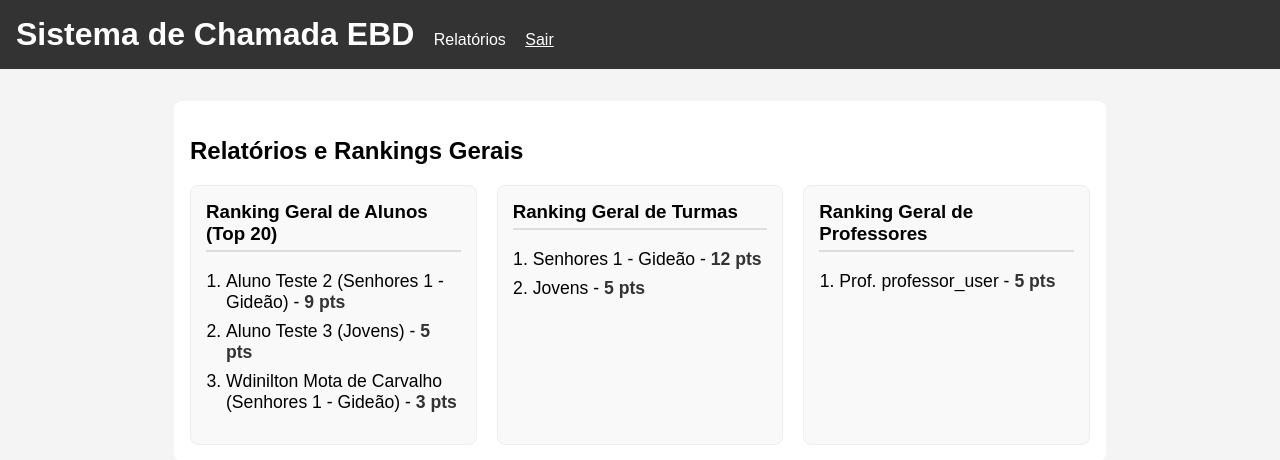
After one commit to WdyCarvalho/SISTEMA-10---EBD, a Django app: page /relatorios/ in a window 1280 px wide. The commit adds this page. Shown: the top 460 px of the page. Run offline with Django 5.2, Linux system fonts and the light colour scheme; a user stored in the database is signed in; data comes from the database, SQL or seed files in the repository; both versions use the stored data as it was after the commit.

Commit message:
Sistema Finalizado e funcionando

```diff
--- a/config/settings.py
+++ b/config/settings.py
@@ -66,6 +66,9 @@ TEMPLATES = [
                 'django.template.context_processors.request',
                 'django.contrib.auth.context_processors.auth',
                 'django.contrib.messages.context_processors.messages',
+
+                #ADICIONADO POR MIM:
+                'core.context_processors.permissoes_context',
             ],
         },
     },
@@ -131,7 +134,7 @@ DEFAULT_AUTO_FIELD = 'django.db.models.BigAutoField'
 # ... (no final do arquivo) ...
 
 # Para onde o Django redireciona após um login BEM-SUCEDIDO
-LOGIN_REDIRECT_URL = 'dashboard' # 'dashboard' é o 'name' que demos à nossa URL principal
+LOGIN_REDIRECT_URL = 'login_router' # 'dashboard' é o 'name' que demos à nossa URL principal
 
 # Para onde o Django redireciona após o usuário SAIR (logout)
 LOGOUT_REDIRECT_URL = 'login' # 'login' é o 'name' da nossa URL de login
--- /dev/null
+++ b/core/context_processors.py
@@ -0,0 +1,21 @@
+# core/context_processors.py
+
+def permissoes_context(request):
+    """
+    Este processador injeta informações de permissão em todos os templates.
+    """
+    is_professor = False
+    is_aluno = False
+
+    if request.user.is_authenticated:
+        # Verifica se está no grupo "Professores"
+        is_professor = request.user.groups.filter(name='Professores').exists()
+
+        # Verifica se o usuário está ligado a um 'Aluno'
+        # (usando a relação 'aluno' que criamos no models.py)
+        is_aluno = hasattr(request.user, 'aluno')
+
+    return {
+        'is_professor': is_professor,
+        'is_aluno': is_aluno,
+    }
--- a/core/urls.py
+++ b/core/urls.py
@@ -12,4 +12,14 @@ urlpatterns = [
     # ex: /turma/1/chamada/
     # O 'turma_id' será passado para a view
     path('turma/<int:turma_id>/chamada/', views.pagina_chamada, name='pagina_chamada'),
+
+    path('relatorios/', views.pagina_relatorios, name='relatorios'),
+
+    # --- URL PARA O RELATÓRIO DO ALUNO ---
+    path('meu-relatorio/', views.meu_relatorio, name='meu_relatorio'),
+
+    # --- URL DO ROTEADOR DE LOGIN ---
+    path('roteador/', views.login_router, name='login_router'),
+
+    path('turma/<int:turma_id>/detalhes/', views.detalhes_turma, name='detalhes_turma'),
 ]
--- a/core/views.py
+++ b/core/views.py
@@ -1,10 +1,13 @@
 # core/views.py
+from django.http import HttpResponseForbidden
 from django.shortcuts import render, redirect, get_object_or_404
 from django.contrib.auth.decorators import login_required
 from django.forms import modelformset_factory # Importamos o "criador de super-formulários"
-from .models import Turma, Aluno, Chamada, RegistroChamada
-from .forms import RegistroChamadaForm # Importamos nosso novo formulário
+from django.db.models import Sum
+from .models import Turma, Aluno, Chamada, RegistroChamada, User, PerfilProfessor, RegistroChamadaProfessor
+from .forms import RegistroChamadaForm, RegistroChamadaProfessorForm
 from datetime import date # Para pegar a data de hoje
+from .context_processors import permissoes_context # Importe a função que criamos
 
 # Mantenha a view 'dashboard' que já existe
 @login_required
@@ -21,28 +24,24 @@ def dashboard(request):
 @login_required
 def pagina_chamada(request, turma_id):
     """
-    Esta view controla a página de "Fazer Chamada".
-    Ela lida com o seletor de data e com o FormSet de alunos.
+    Esta view controla a página "Fazer Chamada" (Etapa 7 Revisada).
+    Agora ela lida com DOIS formulários:
+    1. O FormSet de Alunos
+    2. O Form normal do Professor
     """
-    # 1. SEGURANÇA: Garante que a turma existe E pertence ao professor logado.
+    # 1. SEGURANÇA E LÓGICA DE DATA (Igual antes)
     turma = get_object_or_404(Turma, id=turma_id, professor=request.user)
-
-    # 2. LÓGICA DA DATA: Pega a data da URL (ex: ?data=2025-10-17)
-    #    Se nenhuma data for passada, usa a data de hoje (date.today())
     data_selecionada_str = request.GET.get('data', date.today().isoformat())
     data_selecionada = date.fromisoformat(data_selecionada_str)
 
-    # 3. PEGAR OU CRIAR OBJETOS:
-    #    Cria o "evento" da Chamada para esta turma/data (ou pega se já existir)
+    # 2. PEGAR/CRIAR OBJETOS (Igual antes)
     chamada, _ = Chamada.objects.get_or_create(
         turma=turma,
         data=data_selecionada,
         defaults={'criado_por': request.user}
     )
 
-    # 4. GARANTIR REGISTROS:
-    #    Para o FormSet funcionar, precisamos que os registros de chamada
-    #    já existam no banco. Este loop garante isso.
+    # 3. GARANTIR REGISTROS DE ALUNOS (Igual antes)
     alunos_da_turma = turma.alunos.all().order_by('nome_completo')
     for aluno in alunos_da_turma:
         RegistroChamada.objects.get_or_create(
@@ -50,37 +49,161 @@ def pagina_chamada(request, turma_id):
             aluno=aluno
         )
 
-    # 5. CRIAR O "SUPER-FORMULÁRIO" (FormSet):
-    #    Diz ao Django para criar um conjunto de formulários
-    #    para TODOS os registros daquela chamada.
+    # --- 4. NOVO: GARANTIR REGISTRO DO PROFESSOR ---
+    # Precisamos do Perfil do professor (que foi criado automaticamente)
+    perfil_professor = request.user.perfil_professor
+    registro_professor, _ = RegistroChamadaProfessor.objects.get_or_create(
+        chamada=chamada,
+        professor=perfil_professor
+    )
+
+    # 5. CRIAR O FORMSET DE ALUNOS (Igual antes)
     RegistroChamadaFormSet = modelformset_factory(
         RegistroChamada,
         form=RegistroChamadaForm,
-        extra=0 # 'extra=0' diz para não criar formulários em branco
+        extra=0
     )
 
-    # 6. PROCESSAR O FORMULÁRIO (SALVAR):
+    # 6. PROCESSAR OS FORMULÁRIOS (SALVAR)
     if request.method == 'POST':
-        # Se o professor clicou em "Salvar", preenchemos o FormSet com os dados do POST
-        queryset = RegistroChamada.objects.filter(chamada=chamada)
-        formset = RegistroChamadaFormSet(request.POST, queryset=queryset)
+        # Instancia o FormSet de Alunos com os dados do POST
+        queryset_alunos = RegistroChamada.objects.filter(chamada=chamada)
+        formset_alunos = RegistroChamadaFormSet(request.POST, queryset=queryset_alunos, prefix='alunos') # Adicionamos um prefixo
 
-        if formset.is_valid():
-            formset.save() # Salva TODOS os registros de uma vez
-            # (A nossa lógica de pontos no models.py será ativada aqui)
-            return redirect('dashboard') # Volta para o painel
-        # Se o formset não for válido (raro aqui), ele será reexibido com erros
+        # --- NOVO: Instancia o Form do Professor com os dados do POST ---
+        form_professor = RegistroChamadaProfessorForm(request.POST, instance=registro_professor, prefix='professor') # Adicionamos um prefixo
 
-    # 7. EXIBIR O FORMULÁRIO (CARREGAMENTO INICIAL):
+        # Valida AMBOS
+        if formset_alunos.is_valid() and form_professor.is_valid():
+            formset_alunos.save() # Salva todos os registros de alunos
+            form_professor.save() # Salva o registro do professor
+
+            # (Nossa lógica de pontos nos models.py será ativada aqui)
+            return redirect('dashboard')
+
+    # 7. EXIBIR OS FORMULÁRIOS (CARREGAMENTO INICIAL)
     else:
-        # Pega todos os registros da chamada e os ordena pelo nome do aluno
-        queryset = RegistroChamada.objects.filter(chamada=chamada).select_related('aluno').order_by('aluno__nome_completo')
-        formset = RegistroChamadaFormSet(queryset=queryset)
+        # FormSet de Alunos (Igual antes)
+        queryset_alunos = RegistroChamada.objects.filter(chamada=chamada).select_related('aluno').order_by('aluno__nome_completo')
+        formset_alunos = RegistroChamadaFormSet(queryset=queryset_alunos, prefix='alunos')
 
-    # 8. ENVIAR TUDO PARA O TEMPLATE:
+        # --- NOVO: Form do Professor ---
+        form_professor = RegistroChamadaProfessorForm(instance=registro_professor, prefix='professor')
+
+    # 8. ENVIAR TUDO PARA O TEMPLATE
     contexto = {
         'turma': turma,
-        'formset': formset,
+        'formset_alunos': formset_alunos, # Mudamos o nome da variável
+        'form_professor': form_professor, # Nova variável
         'data_selecionada_str': data_selecionada_str,
     }
     return render(request, 'chamada.html', contexto)
+
+@login_required
+def pagina_relatorios(request):
+    """
+    Esta view gera os dados para os 3 rankings gerais.
+    AGORA, TODOS OS USUÁRIOS LOGADOS PODEM VER TODOS OS RANKINGS.
+    """
+
+    # 1. Ranking Geral de Alunos (Limitado aos 20 primeiros)
+    ranking_alunos_geral = Aluno.objects.all().order_by('-pontos_totais')[:20]
+
+    # 2. Ranking Geral de Turmas
+    ranking_turmas_geral = Turma.objects.annotate(
+        pontos_da_turma=Sum('alunos__pontos_totais')
+    ).filter(
+        pontos_da_turma__gt=0
+    ).order_by('-pontos_da_turma')
+
+    # 3. Ranking Geral de Professores
+    ranking_professores = PerfilProfessor.objects.select_related('user').filter(
+        pontos_totais__gt=0
+    ).order_by(
+        '-pontos_totais'
+    )
+
+    contexto = {
+        'ranking_alunos_geral': ranking_alunos_geral,
+        'ranking_turmas_geral': ranking_turmas_geral,
+        'ranking_professores': ranking_professores,
+        # Não precisamos mais passar 'is_professor' daqui,
+        # pois o context_processor já faz isso globalmente.
+    }
+
+    return render(request, 'relatorios.html', contexto)
+
+
+@login_required
+def meu_relatorio(request):
+    """
+    Esta view mostra o relatório pessoal do aluno logado.
+    """
+    # Se o usuário não for um aluno (ex: é professor),
+    # redirecionamos para o dashboard de professor.
+    if not hasattr(request.user, 'aluno'):
+        return redirect('dashboard')
+
+    aluno = request.user.aluno
+
+    # Busca todos os registros do aluno, ordenados por data
+    registros = RegistroChamada.objects.filter(aluno=aluno).order_by('-chamada__data')
+
+    # Calcula as estatísticas
+    faltas = registros.filter(presenca=False).count()
+    presencas = registros.filter(presenca=True).count()
+
+    contexto = {
+        'aluno': aluno,
+        'registros': registros,
+        'faltas': faltas,
+        'presencas': presencas,
+        'pontos_totais': aluno.pontos_totais # Pega o total já calculado
+    }
+    return render(request, 'meu_relatorio.html', contexto)
+
+
+@login_required
+def login_router(request):
+    """
+    Redireciona o usuário para o dashboard correto (Professor ou Aluno)
+    após o login.
+    """
+    permissoes = permissoes_context(request) # Pega o dict de permissões
+
+    if permissoes['is_professor']:
+        return redirect('dashboard') # Redireciona Professor
+    elif permissoes['is_aluno']:
+        return redirect('meu_relatorio') # Redireciona Aluno
+    else:
+        # Se for um superusuário sem grupo (ou outro tipo)
+        return redirect('relatorios')
+
+@login_required
+def detalhes_turma(request, turma_id):
+    """
+    Mostra o ranking de alunos para uma turma específica.
+    Controla a permissão de Professores e Alunos.
+    """
+    turma = get_object_or_404(Turma, id=turma_id)
+    permissoes = permissoes_context(request)
+
+    acesso_permitido = False
+
+    if permissoes['is_professor'] and turma.professor == request.user:
+        acesso_permitido = True
+
+    if permissoes['is_aluno'] and request.user.aluno.turma == turma:
+        acesso_permitido = True
+
+    if not acesso_permitido:
+        return HttpResponseForbidden("<h1>Acesso Negado</h1><p>Você não tem permissão para ver esta turma.</p>")
+
+    ranking_alunos_turma = Aluno.objects.filter(turma=turma).order_by('-pontos_totais')
+
+    contexto = {
+        'turma': turma,
+        'ranking_alunos_turma': ranking_alunos_turma,
+    }
+
+    return render(request, 'detalhes_turma.html', contexto)
--- a/templates/base.html
+++ b/templates/base.html
@@ -4,19 +4,37 @@
     <meta charset="UTF-8">
     <meta name="viewport" content="width=device-width, initial-scale=1.0">
     <title>{% block title %}Sistema EBD{% endblock %}</title>
+
     <style>
         body { font-family: Arial, sans-serif; margin: 0; padding: 0; background-color: #f4f4f4; }
         header { background-color: #333; color: white; padding: 1rem; }
-        header h1 { margin: 0; }
+        header h1 { margin: 0; display: inline-block; }
         header a { color: #fff; text-decoration: none; margin-left: 15px; }
         .container { max-width: 900px; margin: 2rem auto; padding: 1rem; background-color: white; border-radius: 8px; }
     </style>
-</head>
+    </head>
 <body>
-
     <header>
         <h1>Sistema de Chamada EBD</h1>
         {% if user.is_authenticated %}
+
+            {% if is_professor %}
+                <a href="{% url 'dashboard' %}">Minhas Turmas</a>
+                <a href="{% url 'relatorios' %}">Relatórios Gerais</a>
+
+            {% elif is_aluno %}
+                <a href="{% url 'meu_relatorio' %}">Meu Relatório</a>
+                <a href="{% url 'relatorios' %}">Relatórios Gerais</a>
+                {% if aluno_global.turma %}
+                    <a href="{% url 'detalhes_turma' aluno_global.turma.id %}">Ranking da Minha Turma</a>
+                {% endif %}
+
+
+
+            {% else %}
+                <a href="{% url 'relatorios' %}">Relatórios</a>
+            {% endif %}
+
             <form method="post" action="{% url 'logout' %}" style="display: inline; margin-left: 15px;">
                 {% csrf_token %}
                 <button type="submit" style="background: none; border: none; color: white; text-decoration: underline; cursor: pointer; font-size: 1em; padding: 0;">
@@ -26,7 +44,6 @@
         {% endif %}
     </header>
 
-
     <main class="container">
         {% block content %}
         {% endblock %}
--- a/templates/dashboard.html
+++ b/templates/dashboard.html
@@ -19,6 +19,9 @@
             <a href="{% url 'pagina_chamada' turma.id %}" style="margin-left: 20px;">
                 Fazer Chamada
             </a>
+            <a href="{% url 'detalhes_turma' turma.id %}" style="margin-left: 10px; font-weight: bold;">
+                Ver Ranking da Turma
+            </a>
         </li>
     {% endfor %}
 
--- /dev/null
+++ b/templates/relatorios.html
@@ -0,0 +1,87 @@
+{% extends 'base.html' %}
+
+{% block title %}Relatórios e Rankings{% endblock %}
+
+{% block content %}
+    <h2>Relatórios e Rankings Gerais</h2>
+
+    <style>
+        .rankings-container {
+            display: flex;
+            flex-wrap: wrap;
+            gap: 20px;
+        }
+        .ranking-box {
+            flex: 1;
+            min-width: 250px;
+            padding: 15px;
+            background-color: #f9f9f9;
+            border: 1px solid #eee;
+            border-radius: 8px;
+        }
+        .ranking-box h3 {
+            margin-top: 0;
+            border-bottom: 2px solid #ddd;
+            padding-bottom: 5px;
+        }
+        .ranking-box ol {
+            padding-left: 20px;
+        }
+        .ranking-box li {
+            font-size: 1.1em;
+            margin-bottom: 8px;
+        }
+        .ranking-box span {
+            font-weight: bold;
+            color: #333;
+        }
+    </style>
+
+    <div class="rankings-container">
+
+        <div class="ranking-box">
+            <h3>Ranking Geral de Alunos (Top 20)</h3>
+            <ol>
+                {% for aluno in ranking_alunos_geral %}
+                    <li>
+                        {{ aluno.nome_completo }}
+
+                        {% if aluno.turma %}
+                            ({{ aluno.turma.nome }})
+                        {% else %}
+                            (Sem turma)
+                        {% endif %}
+
+                        - <span>{{ aluno.pontos_totais }} pts</span>
+                    </li>
+                {% empty %}
+                    <li>Nenhum aluno com pontuação.</li>
+                {% endfor %}
+            </ol>
+        </div>
+
+        <div class="ranking-box">
+            <h3>Ranking Geral de Turmas</h3>
+            <ol>
+                {% for turma in ranking_turmas_geral %}
+                    <li>{{ turma.nome }} - <span>{{ turma.pontos_da_turma }} pts</span></li>
+                {% empty %}
+                    <li>Nenhuma turma com pontuação.</li>
+                {% endfor %}
+            </ol>
+        </div>
+
+        <div class="ranking-box">
+            <h3>Ranking Geral de Professores</h3>
+            <ol>
+                {% for perfil in ranking_professores %}
+                    <li>Prof. {{ perfil.user.username }} - <span>{{ perfil.pontos_totais }} pts</span></li>
+                {% empty %}
+                    <li>Nenhum professor com pontuação.</li>
+                {% endfor %}
+            </ol>
+        </div>
+
+    </div>
+
+{% endblock %}
```
Also changed, not shown: core/admin.py (+24 -17 lines), core/forms.py (+12 -1 lines), core/models.py (+100 -0 lines), templates/chamada.html (+54 -23 lines), templates/detalhes_turma.html (added, +51 -0 lines), templates/meu_relatorio.html (added, +77 -0 lines), core/migrations/0003_aluno_user.py (added), core/migrations/0004_perfilprofessor_registrochamadaprofessor.py (added), core/migrations/0005_alter_perfilprofessor_options.py (added), db.sqlite3.
